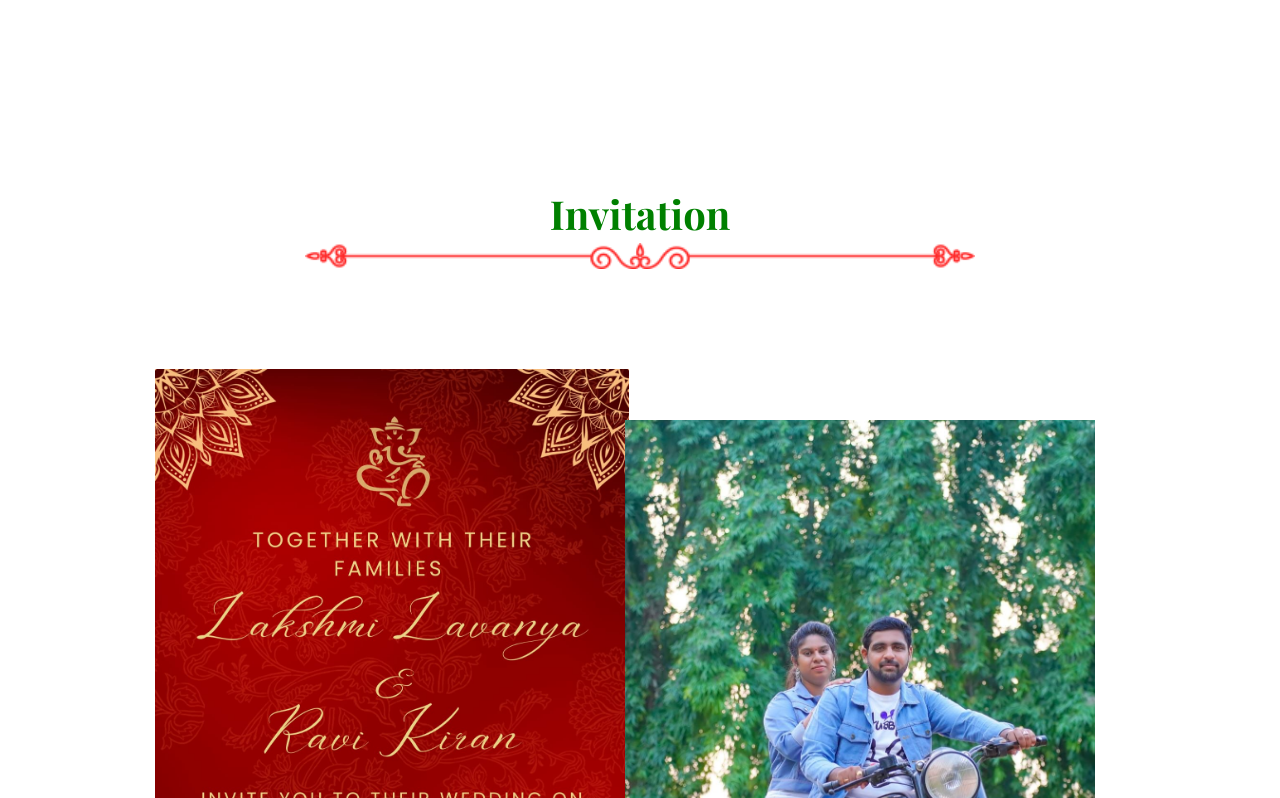
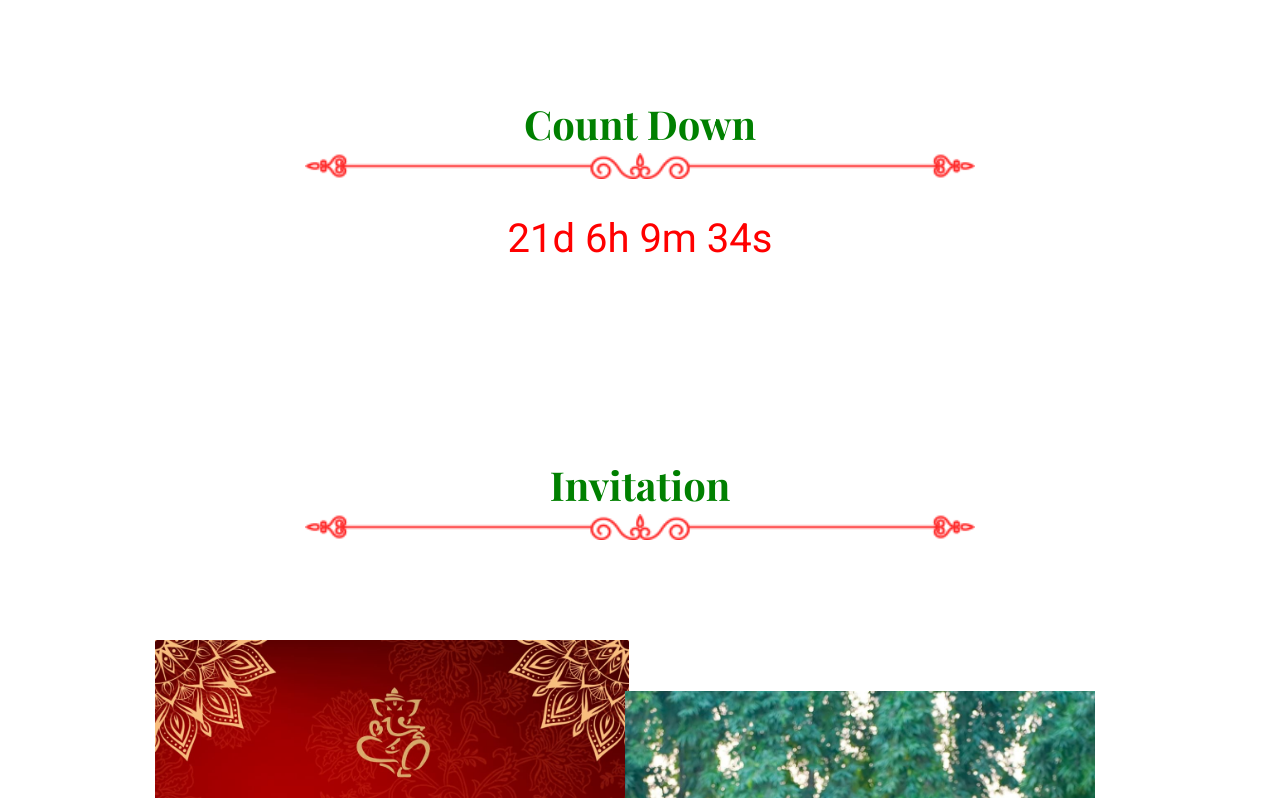
Before and after one commit to ravikiran467/ravi_vs_lakeshmi, a plain HTML site: page bride.html in a window 1280 px wide. Shown: the part 982-1780 px from the top of the page. Drawn offline with nearby package versions, Linux system fonts and the light colour scheme.

Commit message:
add count down added 1112023

```diff
--- a/bride.html
+++ b/bride.html
@@ -12,6 +12,14 @@
             width: 100% !important;
             height: auto !important;
         }
+
+        .p1 {
+          text-align: center;
+          font-size: 40px;
+          margin-top: 0px;
+          color:red;
+        }
+
     </style>
     <meta charset="utf-8">
     <meta http-equiv="x-ua-compatible" content="ie=edge">
@@ -62,7 +70,24 @@
         </div>
     </div>
     <!-- Slider Area End-->
+
+    <div class="container">
+        <!-- Section Tittle -->
+        <div class="row d-flex justify-content-center">
+            <div class="col-xl-7 col-lg-8">
+                <div class="section-tittle text-center" style="padding-top: 100px;">
+
+                    <h2 class="txt1">Count Down</h2>
+                    <img src="assets/img/gallery/tittle_img.png" alt="">
+                    <span id="demo" class="p1"></span>
+                </div>
+            </div>
+        </div>
+    </div>
+
+
     <!--? Our Story Start -->
+
     <div class="Our-story-area story-padding">
         <div class="container">
             <!-- Section Tittle -->
@@ -234,6 +259,31 @@
 </main>
 
     <!-- JS here -->
+    <script>
+
+    var countDownDate = new Date("Nov 22, 2023 20:48:00").getTime();
+
+
+    var x = setInterval(function() {
+
+      var now = new Date().getTime();
+
+      var distance = countDownDate - now;
+
+      var days = Math.floor(distance / (1000 * 60 * 60 * 24));
+      var hours = Math.floor((distance % (1000 * 60 * 60 * 24)) / (1000 * 60 * 60));
+      var minutes = Math.floor((distance % (1000 * 60 * 60)) / (1000 * 60));
+      var seconds = Math.floor((distance % (1000 * 60)) / 1000);
+
+      document.getElementById("demo").innerHTML = days + "d " + hours + "h "
+      + minutes + "m " + seconds + "s ";
+
+      if (distance < 0) {
+        clearInterval(x);
+        document.getElementById("demo").innerHTML = "Ravi Married Laxmi";
+      }
+    }, 1000);
+    </script>
 
     <script src="./assets/js/vendor/modernizr-3.5.0.min.js"></script>
     <script src="./assets/js/vendor/jquery-1.12.4.min.js"></script>
```
Also changed, not shown: groom.html (+45 -0 lines).
